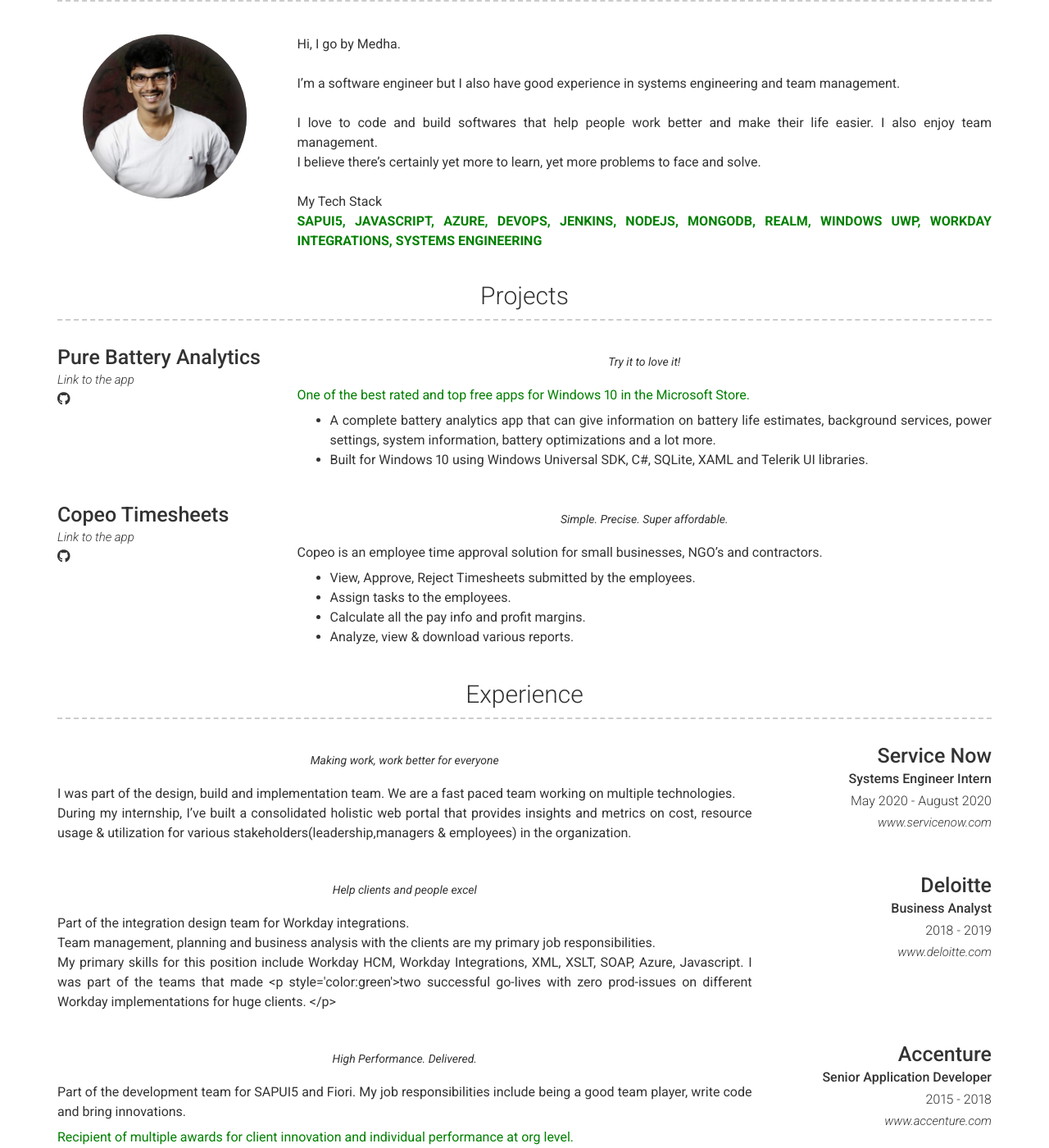
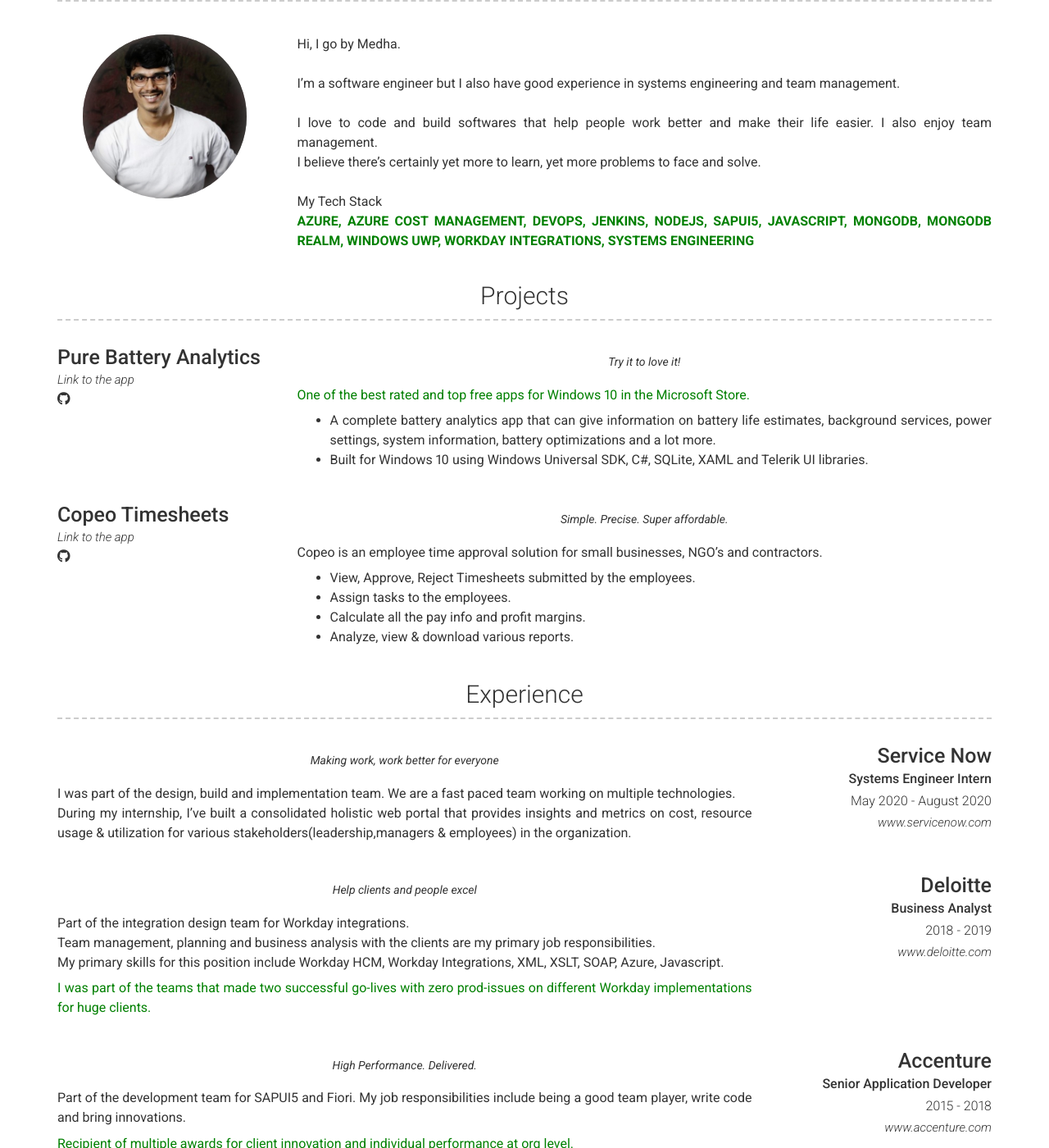
Before and after one commit to medhachaitanya/medhachaitanya.github.io, a Jekyll site: the page built from index.md, in a window 1280 px wide and 1400 px high, scrolled down 237 px. Shown: the whole window at 82% size. Built offline with Jekyll 4.4.1, drawn with Linux system fonts in a browser that asks for light colours; nearby versions of some CDN libraries.

Commit message:
Update _config.yml

```diff
--- a/_config.yml
+++ b/_config.yml
@@ -62,7 +62,7 @@
   <br />
   My Tech Stack
   <br />
-  <b style='color:green'>SAPUI5, JAVASCRIPT, AZURE, DEVOPS, JENKINS, NODEJS, MONGODB, REALM, WINDOWS UWP, WORKDAY INTEGRATIONS, SYSTEMS ENGINEERING</b>
+  <b style='color:green'>AZURE, AZURE COST MANAGEMENT, DEVOPS, JENKINS, NODEJS, SAPUI5, JAVASCRIPT, MONGODB, MONGODB REALM, WINDOWS UWP, WORKDAY INTEGRATIONS, SYSTEMS ENGINEERING</b>
 
 
 content:
@@ -138,7 +138,7 @@
           Team management, planning and business analysis with the clients are my primary job responsibilities.
           <br/>
           My primary skills for this position include Workday HCM, Workday Integrations, XML, XSLT, SOAP, Azure, Javascript.
-          I was part of the teams that made <p style='color:green'>two successful go-lives with zero prod-issues on different Workday implementations for huge clients. </p>
+          <p style='color:green'>I was part of the teams that made two successful go-lives with zero prod-issues on different Workday implementations for huge clients. </p>
 
 
 
```
